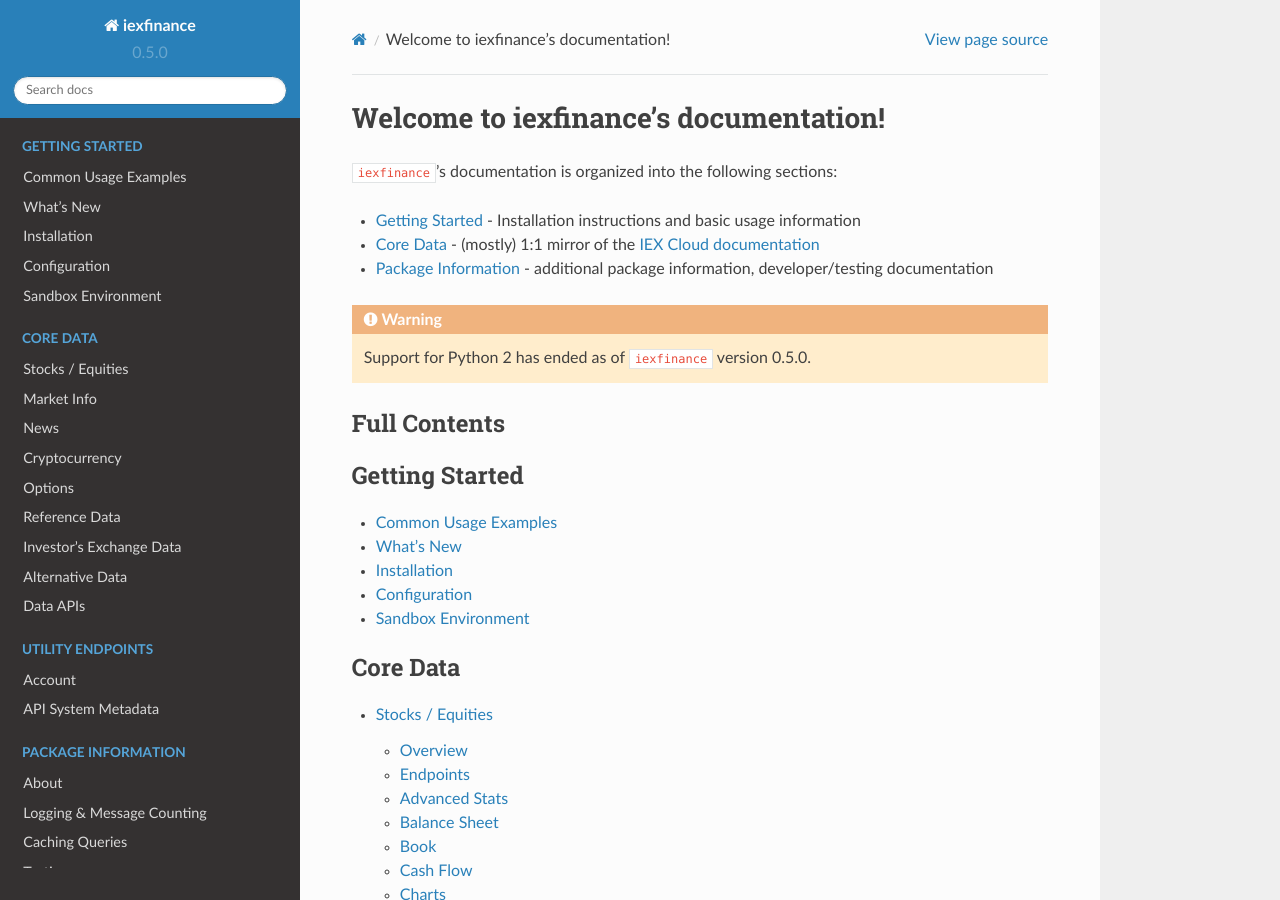
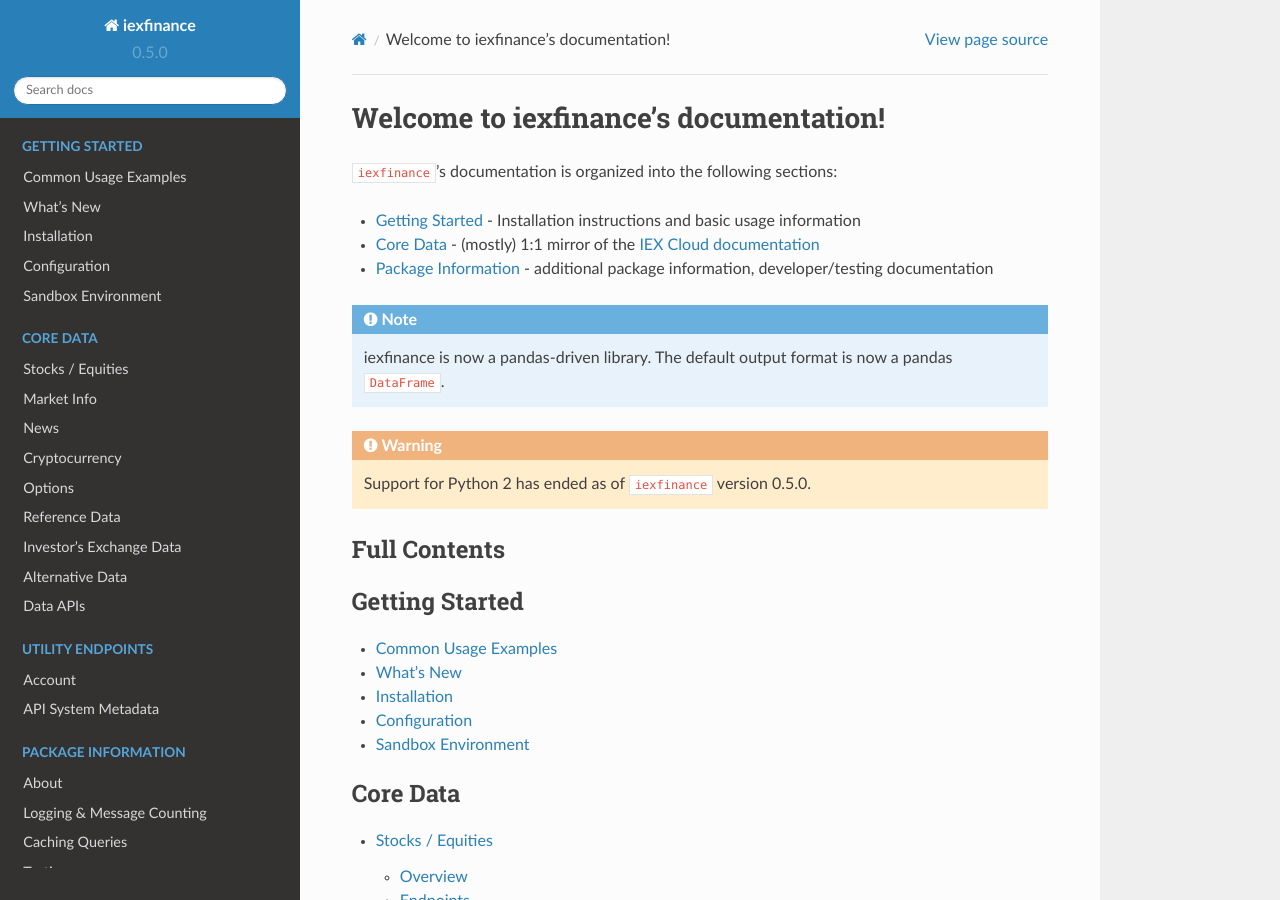
Before and after one commit to addisonlynch/iexfinance, a Sphinx documentation site: the page built from docs/source/index.rst, in a window 1280 px wide and 900 px high. Built offline with Sphinx 7.4.7 and the Read the Docs theme 2.0.0, drawn with Linux system fonts in a browser that asks for light colours.

Commit message:
Update docs

```diff
--- a/docs/source/index.rst
+++ b/docs/source/index.rst
@@ -6,6 +6,8 @@
 - :ref:`getting_started` - Installation instructions and basic usage information
 - :ref:`endpoints` - (mostly) 1:1 mirror of the `IEX Cloud documentation <https://iexcloud.io/api/>`__
 - :ref:`package_info` - additional package information, developer/testing documentation
+
+.. note:: iexfinance is now a pandas-driven library. The default output format is now a pandas ``DataFrame``.
 
 .. warning:: Support for Python 2 has ended as of ``iexfinance`` version 0.5.0.
 
```
